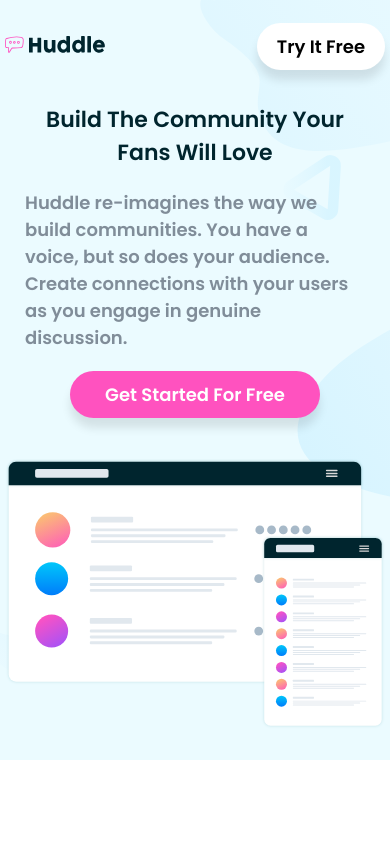
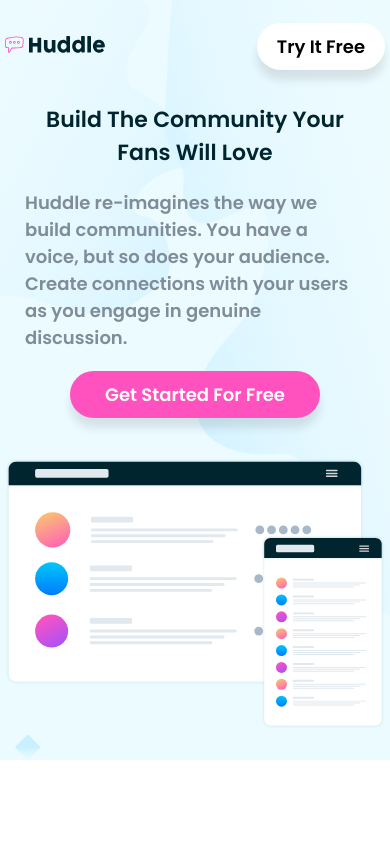
Before and after one commit to gideon-del/FEM-huddle-landing-page, a website: page index.html in a window 390 px wide. Shown: the top 844 px of the page. Drawn offline with nearby package versions, Linux system fonts and the light colour scheme.

Commit message:
Fixing a little isuue

```diff
--- a/scss/style.scss
+++ b/scss/style.scss
@@ -377,6 +377,7 @@
   }
 
   .header {
+    background-image: url(../images/bg-hero-mobile.svg);
     &__logo {
       width: 10rem;
       img {
```
Also changed, not shown: style/style.css, 1 other file.
